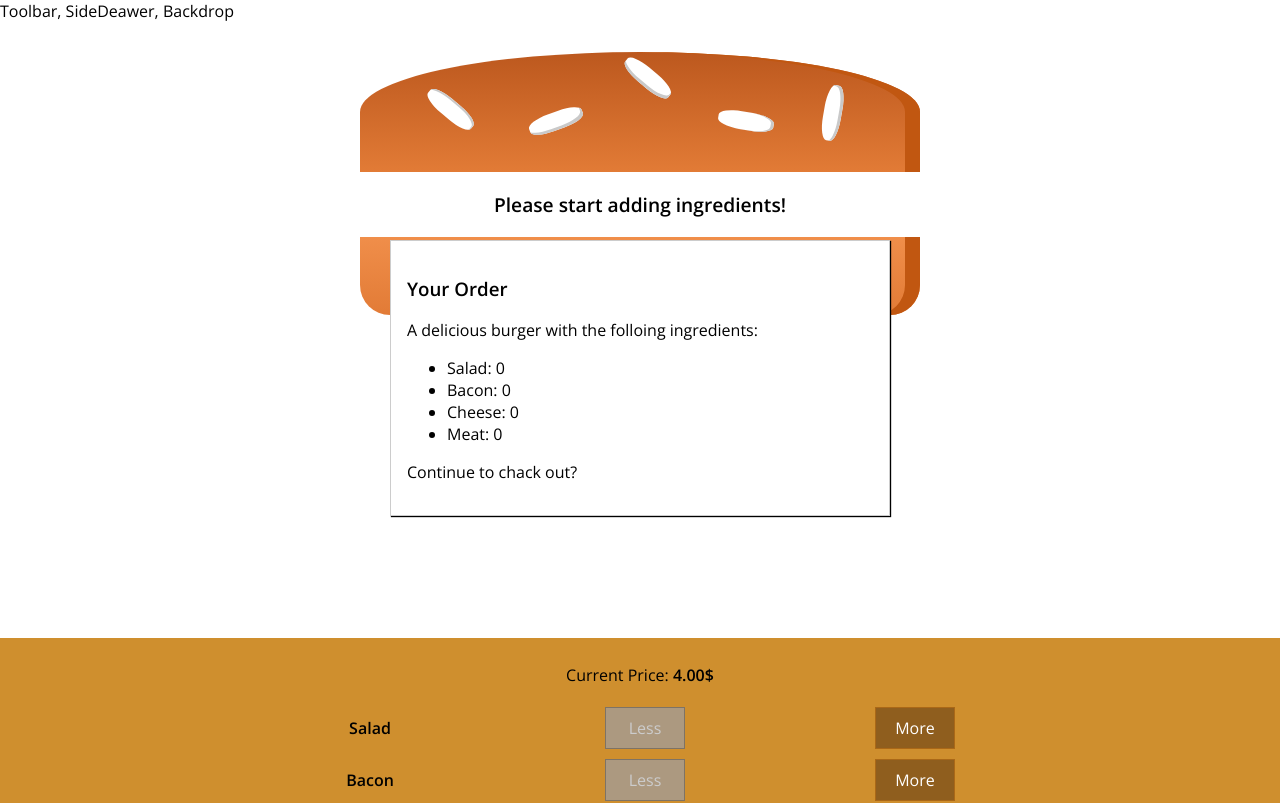
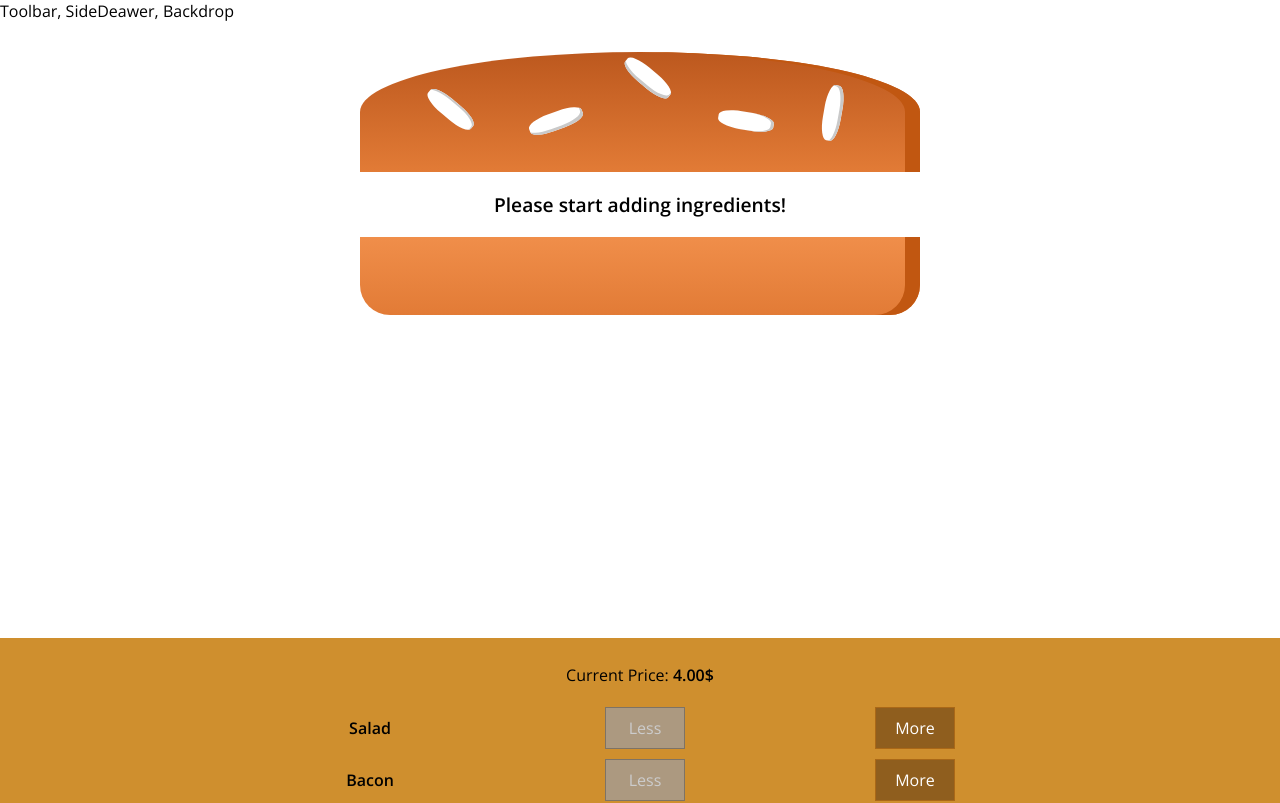
Before and after one commit to sapirMal/burger-app, a React app: page / in a window 1280 px wide. Shown: the top 803 px of the page. Built offline with nearby package versions, Linux system fonts and the light colour scheme.

Commit message:
onclick order & edit modal component

```diff
--- a/src/components/Burger/BuildControls/BuildControls.js
+++ b/src/components/Burger/BuildControls/BuildControls.js
@@ -22,7 +22,10 @@ const buildControls = props => {
                 disabled={props.disabled[ctrl.type]}
             />
         ))}
-        <button className={classes.OrderButton} disabled={!props.canBuy}>ORDER NOW</button>
+        <button
+        className={classes.OrderButton}
+        onClick={props.purchase}
+        disabled={!props.canBuy}>ORDER NOW</button>
     </div>
 };
 
--- a/src/components/UI/Modal/Modal.js
+++ b/src/components/UI/Modal/Modal.js
@@ -2,7 +2,12 @@ import React from 'react';
 import classes from './Modal.css';
 
 const modal = (props) => {
-    return <div className={classes.Modal}>
+    return <div
+        className={classes.Modal}
+        style={{
+            transform: props.show ? 'translateY(0)' : 'translateY(100vh)',
+            opacity: props.show ? '1' : '0'
+        }}>
         {props.children}
     </div>
 };
--- a/src/containers/BurgerBuilder/BurgerBuilder.js
+++ b/src/containers/BurgerBuilder/BurgerBuilder.js
@@ -28,8 +28,11 @@ class BurgerBuilder extends Component {
             meat: 0,
         },
         totalPrice: 4,
-        canBuy: false
+        canBuy: false,
+        purchase: false
     };
+
+    purchaseHandler = () => this.setState({purchase: true});
 
     updateOrderButton = (ingredients) => {
         const sum = Object.keys(ingredients).map(el => ingredients[el]).reduce((sum, el) => sum += el, 0);
@@ -73,8 +76,8 @@ class BurgerBuilder extends Component {
         return (
             <Aux>
                 <Burger ingredients={this.state.ingredients} />
-                <Modal>
-                    <OrderSummery ingredients={this.state.ingredients}/>
+                <Modal show={this.state.purchase}>
+                    <OrderSummery ingredients={this.state.ingredients} />
                 </Modal>
                 <BuildControls
                     addition={this.addIngredientHandler}
@@ -82,6 +85,7 @@ class BurgerBuilder extends Component {
                     disabled={disabledInfo}
                     price={this.state.totalPrice}
                     canBuy={this.state.canBuy}
+                    purchase={this.purchaseHandler}
                 />
             </Aux>
         );
```
Lines whose indentation alone changed are shown as unchanged.
